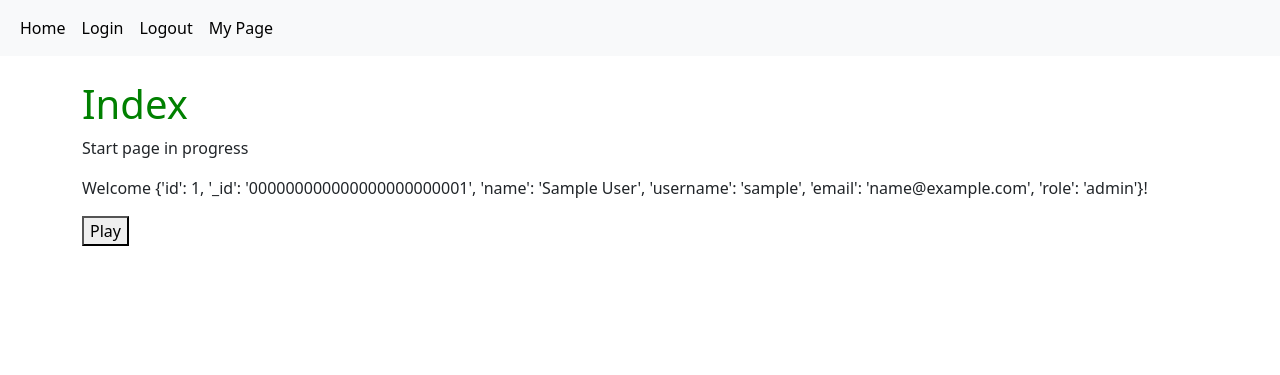
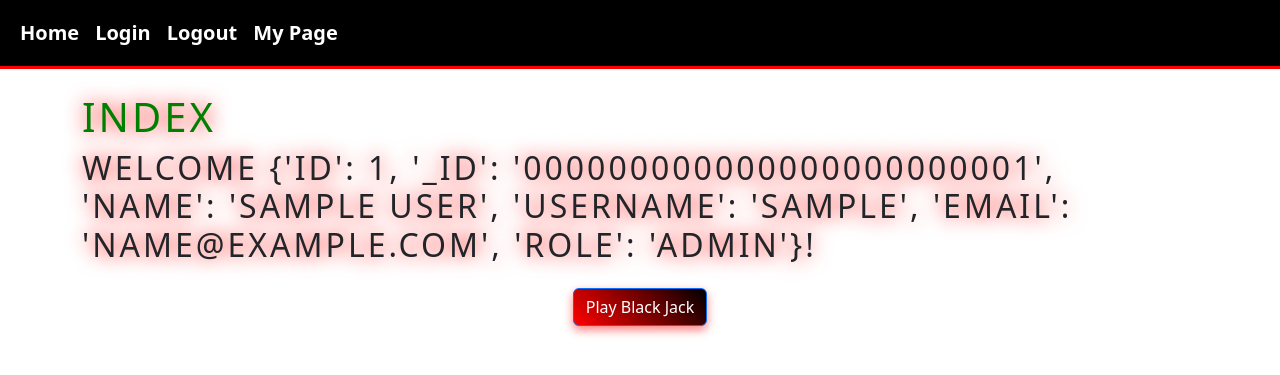
Before and after one commit to tinaljungestigmelander/Python_AI_Lab1_Flask, a Flask app: page / in a window 1280 px wide. Shown: the top 375 px of the page. Run offline with Flask 3, Linux system fonts and the light colour scheme; the visitor is signed in with stand-in values (Sample User, id 1).

Commit message:
styled pages

```diff
--- a/app.py
+++ b/app.py
@@ -11,6 +11,7 @@
 load_dotenv()
 app.secret_key=os.getenv("SECRET_KEY")
 app.permanent_session_lifetime = timedelta(minutes=5) # Sets how long session data is saved
+
 
 app.register_blueprint(login_bp, url_prefix="/login") # Activate my blueprints
 app.register_blueprint(user_page_bp, url_prefix="/user_page")
@@ -41,6 +42,24 @@
         session.pop("user", None) # Remove user from session when logged out
         return redirect(url_for("login.login"))
 
+# Code from ChatGPT
+# Mappa kortens namn till Unicode-symboler
+CARD_UNICODE = {
+    "hearts": "♥️",
+    "diamonds": "♦️",
+    "clubs": "♣️",
+    "spades": "♠️"
+}
+
+def get_unicode_card(card):
+    """Konvertera kort till Unicode-symboler, t.ex. 'hearts 10' → '♥️10'"""
+    suit, value = card.split()  # Dela upp i färg och värde
+    return f"{CARD_UNICODE.get(suit, suit)}{value}"
+
+# Code from ChatGPT
+app.jinja_env.filters["unicode_card"] = get_unicode_card
+print(get_unicode_card("hearts 10"))  # Borde ge: ♥️10
+print(get_unicode_card("spades 5"))  # Borde ge: ♠️5
 
 if __name__ == "__main__":
     app.run(debug=True)
--- a/static/style.css
+++ b/static/style.css
@@ -1,17 +1,127 @@
+@import url('https://fonts.googleapis.com/css2?family=Metal+Mania&display=swap');
+
 body {
-    background-color: #2b2b2b;
-    color: green;
-    font-family: Arial, sans-serif;
+    background-color: #121212;
+    color: #fff;
+    font-family: 'Metal Mania', cursive;
+    text-align: center;
 }
 
-#blackjack-table {
-    border: 2px solid white;
-    padding: 20px;
-    border-radius: 10px;
-    display: inline-block;
-    background-color: #006400;
+/* NAVBAR */
+.navbar {
+    background-color: black !important;
+    border-bottom: 3px solid red;
+    padding: 10px 0;
 }
 
-.card {
-    font-size: 50px;
+.navbar-brand {
+    font-size: 28px;
+    font-weight: bold;
+    color: white !important;
+    text-transform: uppercase;
+    letter-spacing: 2px;
 }
+
+.navbar-nav .nav-link {
+    color: white !important;
+    font-size: 20px;
+    font-weight: bold;
+    padding: 10px 15px;
+    transition: all 0.3s ease-in-out;
+}
+
+.navbar-nav .nav-link:hover {
+    color: red !important;
+    text-shadow: 0 0 15px red;
+    transform: scale(1.1);
+}
+
+/* TITEL */
+h1, h2 {
+    font-size: 60px;
+    text-transform: uppercase;
+    margin-top: 20px;
+    text-shadow: 0 0 20px red;
+    letter-spacing: 3px;
+}
+
+/* PLAY-KNAPP */
+.btn-primary {
+    font-size: 1.5rem;
+    padding: 15px 30px;
+    background: linear-gradient(45deg, red, black);
+    border: none;
+    box-shadow: 0px 4px 10px rgba(255, 0, 0, 0.5);
+    transition: transform 0.2s ease, box-shadow 0.2s ease;
+}
+
+.btn-primary:hover {
+    transform: scale(1.1);
+    box-shadow: 0px 6px 15px rgba(255, 0, 0, 0.8);
+}
+
+/* Gör spelplanen grön och stilren */
+#game-board {
+    background-color: #006400; /* Mörkgrön bakgrund */
+    color: white;
+    padding: 20px;
+    border-radius: 15px;
+    box-shadow: 0px 4px 10px rgba(0, 0, 0, 0.5);
+    display: flex;
+    flex-direction: column;
+    align-items: center;
+    width: 60%;
+    margin: auto;
+}
+
+/* Förbättra kortens utseende */
+.card-symbol {
+    font-size: 2rem; /* Större kort */
+    margin: 5px;
+    padding: 10px 15px;
+    border-radius: 8px;
+    background-color: white;
+    color: black;
+    display: inline-block;
+    box-shadow: 2px 2px 5px rgba(0, 0, 0, 0.3);
+}
+
+/* Centrera och stilisera knappar */
+.button-container {
+    margin-top: 20px;
+    display: flex;
+    gap: 15px;
+    justify-content: center;
+}
+
+.btn-primary {
+    background-color: #FFD700; /* Guld */
+    color: black;
+    font-weight: bold;
+    border: none;
+}
+
+.btn-danger {
+    background-color: #B22222; /* Mörkröd */
+    font-weight: bold;
+    border: none;
+}
+
+
+/* SPELBORD */
+.card-table {
+    background: url('https://www.transparenttextures.com/patterns/asfalt-light.png');
+    border: 4px solid red;
+    padding: 30px
+}
+
+.card-symbol {
+    font-size: 2rem;
+    padding: 10px;
+    border: 1px solid black;
+    border-radius: 8px;
+    display: inline-block;
+    margin: 5px;
+    text-align: center;
+    background-color: white;
+}
--- a/templates/base.html
+++ b/templates/base.html
@@ -8,7 +8,7 @@
     <link rel="stylesheet" href="https://cdn.jsdelivr.net/npm/bootstrap@5.3.0/dist/css/bootstrap.min.css">
 </head>
 <body>
-    <nav class="navbar navbar-expand-lg bg-body-tertiary">
+      <nav class="navbar navbar-expand-lg">
         <div class="container-fluid">
           <button class="navbar-toggler" type="button" data-bs-toggle="collapse" data-bs-target="#navbarNavDropdown" aria-controls="navbarNavDropdown" aria-expanded="false" aria-label="Toggle navigation">
             <span class="navbar-toggler-icon"></span>
--- a/templates/create_user.html
+++ b/templates/create_user.html
@@ -1,8 +1,7 @@
 {% extends "base.html" %}
 {% block title %}Create{% endblock %}
 {% block content %}
-<h1>Create</h1>
-    <p>Create page in progress</p>
+<h1>Sign Up</h1>
     {% with messages = get_flashed_messages() %}
         {% if messages %}
             {% for msg in messages %}
--- a/templates/index.html
+++ b/templates/index.html
@@ -2,8 +2,7 @@
 {% block title %}Index{% endblock %}
 {% block content %}
 <h1 style="color: green;">Index</h1>
-    <p>Start page in progress</p>
-        <p>Welcome {{session["user"]}}!</p>
+    <h2>Welcome {{session["user"]}}!</h2>
     {% with messages = get_flashed_messages() %}
     {% if messages %}
         {% for msg in messages %}
@@ -11,7 +10,9 @@
         {% endfor %}
     {% endif %}
 {% endwith %}
-<form action="{{ url_for('blackjack') }}" method="post">
-    <button type="submit">Play</button>
-</form>
+<div class="text-center mt-4">
+    <form action="{{ url_for('blackjack') }}" method="post">
+        <button class="btn btn-primary">Play Black Jack</button>
+    </form>
+</div>
 {% endblock %}
--- a/templates/login.html
+++ b/templates/login.html
@@ -2,7 +2,6 @@
 {% block title %}Login{% endblock %}
 {% block content %}
 <h1>Login</h1>
-    <p>Login page in progress</p>
     {% with messages = get_flashed_messages() %}
         {% if messages %}
             {% for msg in messages %}
--- a/templates/user.html
+++ b/templates/user.html
@@ -2,7 +2,6 @@
 {% block title %}User{% endblock %}
 {% block content %}
 <h1>{{user_name}}</h1>
-    <p>User page in progress</p>
     {% with messages = get_flashed_messages() %}
         {% if messages %}
             {% for msg in messages %}
```
Also changed, not shown: blueprints/black_jack.py (+8 -8 lines), templates/black_jack.html (+27 -85 lines).
